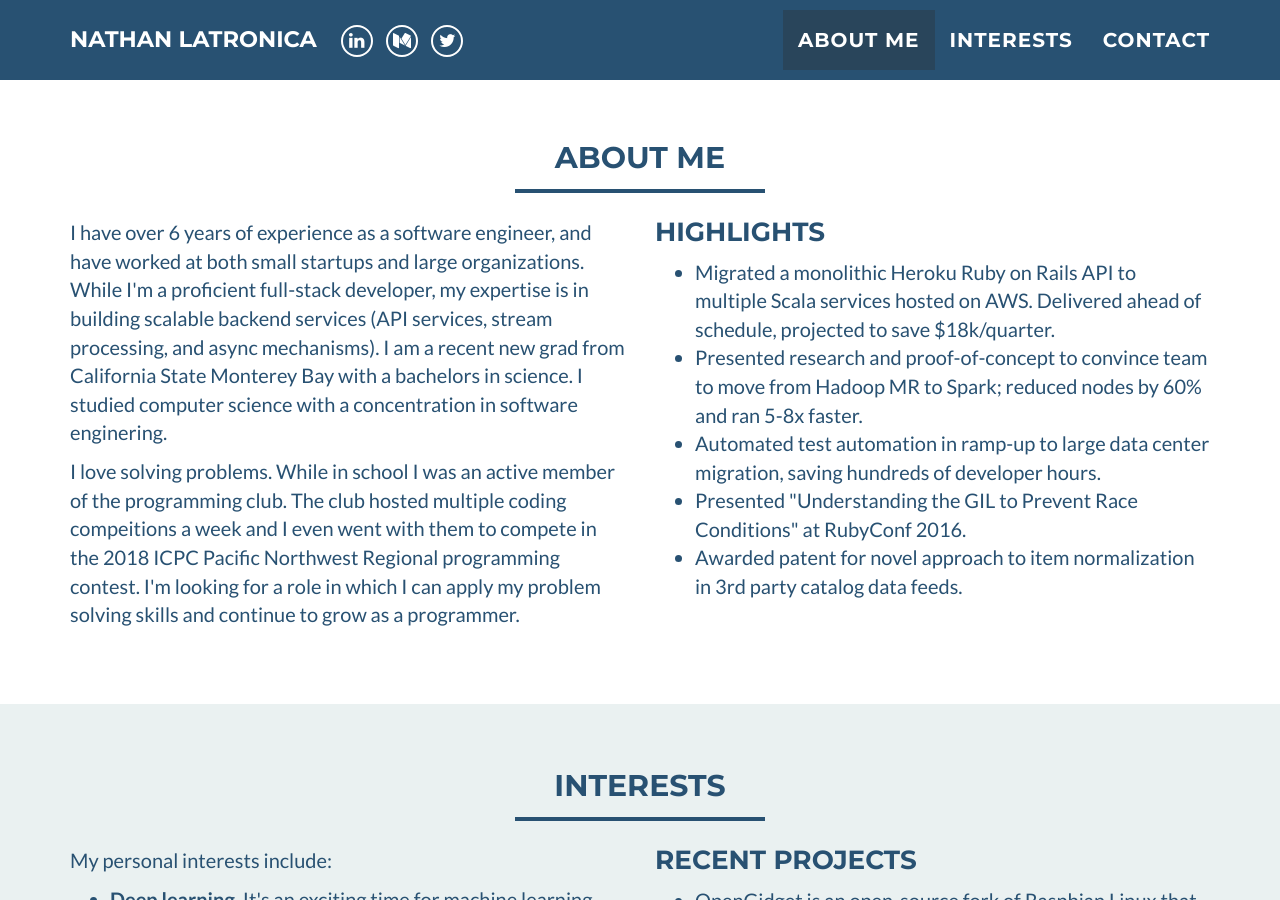
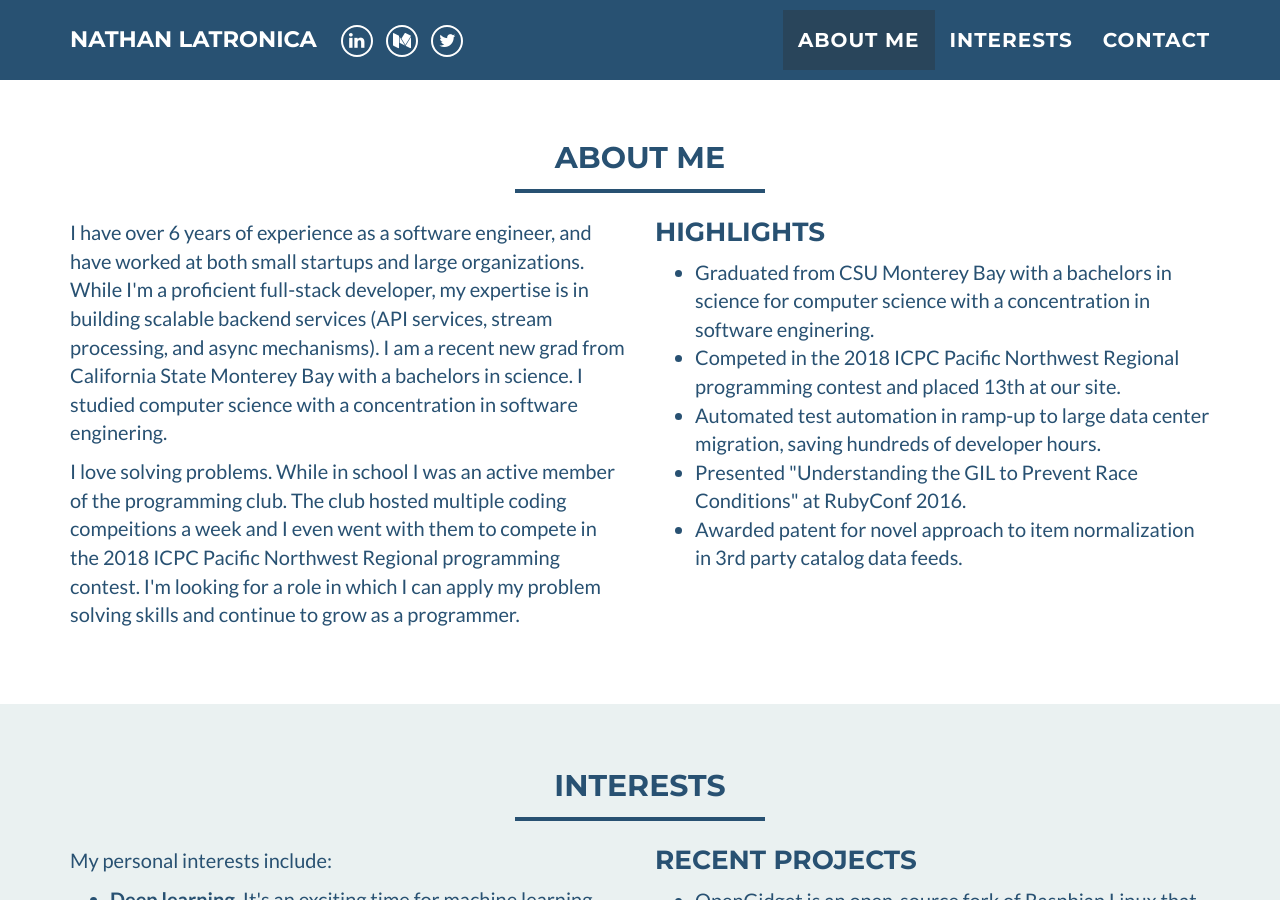
Before and after one commit to nathanlatronica/nathanlatronica.github.io, a Jekyll site: the page built from index.html, in a window 1280 px wide and 900 px high, scrolled down 498 px. Built offline with Jekyll 4.4.1, drawn with Linux system fonts in a browser that asks for light colours.

Commit message:
Update about_me.html

```diff
--- a/_includes/about_me.html
+++ b/_includes/about_me.html
@@ -30,11 +30,11 @@
 		    <h3 style="margin-top:0;">Highlights</h3>
 		    <ul>
     			<li>
-            Migrated a monolithic Heroku Ruby on Rails API to multiple Scala
-            services hosted on AWS. Delivered ahead of schedule, projected to save $18k/quarter.
+            Graduated from CSU Monterey Bay with a bachelors in science for computer science
+            with a concentration in software enginering.
     			</li>
           <li>
-            Presented research and proof-of-concept to convince team to move from Hadoop MR to Spark; reduced nodes by 60% and ran 5-8x faster.
+            Competed in the 2018 ICPC Pacific Northwest Regional programming contest and placed 13th at our site.
           <li>
             Automated test automation in ramp-up to large data center migration, saving hundreds of developer hours.
     			<li>
```
